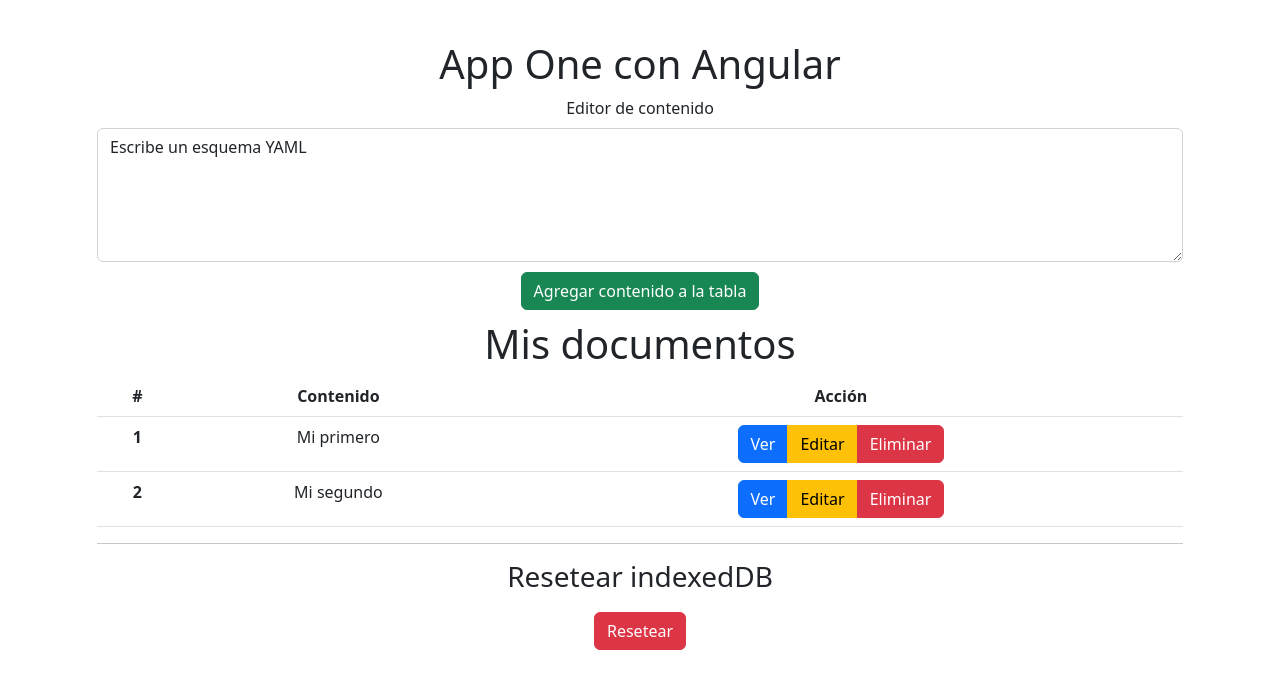
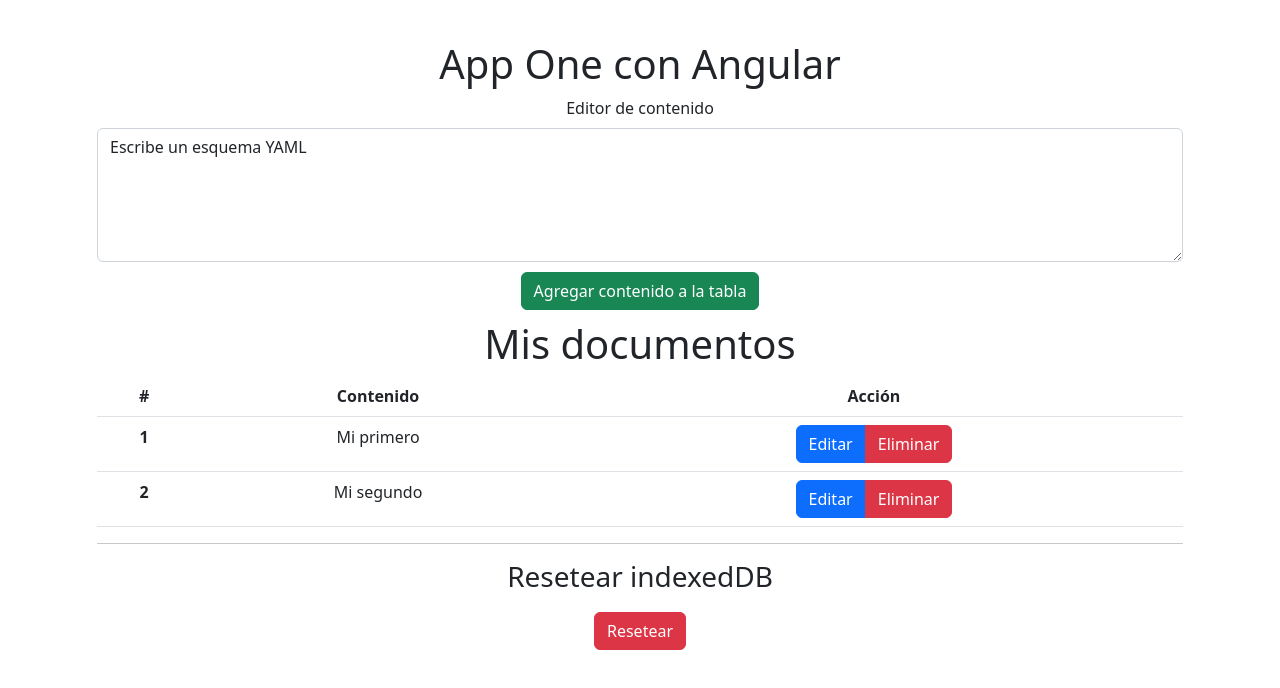
Before and after one commit to hugobcerdaminaya/demo-angular-structured-document-editor, an Angular app: page / in a window 1280 px wide. Shown: the top 688 px of the page. Built offline with nearby package versions, Linux system fonts and the light colour scheme.

Commit message:
crud of records in indexeddb is added

```diff
--- a/src/app/app.component.html
+++ b/src/app/app.component.html
@@ -2,7 +2,6 @@
   <div class="starter-template">
     <h1>{{title}}</h1>
       <app-yaml-editor></app-yaml-editor>
-      <app-yaml-list></app-yaml-list>
     <hr>
     <h3>Resetear indexedDB</h3>
     <button class="btn btn-danger btn-md btn-reset" (click)="resetDatabase()">Resetear</button>
--- a/src/app/app.component.ts
+++ b/src/app/app.component.ts
@@ -1,5 +1,4 @@
-import { Component, VERSION } from '@angular/core';
-import { liveQuery } from 'dexie';
+import { Component } from '@angular/core';
 import { db } from '../db/db';
 @Component({
   selector: 'app-root',
--- a/src/app/yaml-editor/yaml-editor.component.html
+++ b/src/app/yaml-editor/yaml-editor.component.html
@@ -5,4 +5,5 @@
     id="name"
     #name
     [(ngModel)]="documentName"></textarea>
-<button type="submit" class="btn btn-md btn-success btn-submit" (click)="addDocument()">Agregar contenido a la tabla</button>
+<button type="submit" id="btn-add-content" class="btn btn-md btn-success btn-submit" (click)="addDocument()">Agregar contenido a la tabla</button>
+<app-yaml-list (valueEdit)='editDocument($event)'></app-yaml-list>
--- a/src/app/yaml-editor/yaml-editor.component.ts
+++ b/src/app/yaml-editor/yaml-editor.component.ts
@@ -1,4 +1,4 @@
-import { Component, OnInit } from '@angular/core';
+import { Component, OnInit, Input,Output, EventEmitter } from '@angular/core';
 import { db } from 'src/db/db';
 @Component({
   selector: 'app-yaml-editor',
@@ -6,11 +6,30 @@ import { db } from 'src/db/db';
   styleUrls: ['./yaml-editor.component.css']
 })
 export class YamlEditorComponent implements OnInit {
+  @Output() valueEdit = new EventEmitter();
+  documentId:any;
+  update=false;
+  async editDocument(documentList:any) {
+    this.documentId = documentList.id;
+    this.update=true;
+    this.documentName = documentList.title;
+    await this.documentName;
+  }
 
   async addDocument() {
-    await db.documentLists.add({
-      title: this.documentName,
-    });
+    if(!this.update){
+      await db.documentLists.add({
+        title: this.documentName,
+      });
+    }else{
+      await db.documentLists.update(this.documentId,{
+        title: this.documentName,
+      });
+      this.documentId=null;
+      this.update=false;
+      this.documentName = 'Escribe un esquema YAML';
+    }
+
   }
 
   documentName = 'Escribe un esquema YAML';
--- a/src/app/yaml-list-item/yaml-list-item.component.html
+++ b/src/app/yaml-list-item/yaml-list-item.component.html
@@ -1,5 +1,4 @@
 <div class="btn-group" role="group" aria-label="Acciones">
-    <button class="btn btn-primary">Ver</button>
-    <button class="btn btn-warning">Editar</button>
-    <button class="btn btn-danger">Eliminar</button>
+    <button class="btn btn-primary" (click)="editDocument(document)">Editar</button>
+    <button class="btn btn-danger" (click)="deleteDocument(document)">Eliminar</button>
 </div>
--- a/src/app/yaml-list-item/yaml-list-item.component.ts
+++ b/src/app/yaml-list-item/yaml-list-item.component.ts
@@ -1,4 +1,5 @@
-import { Component, OnInit } from '@angular/core';
+import { Component, OnInit, Input, Output, EventEmitter } from '@angular/core';
+import { db, DocumentList } from 'src/db/db';
 
 @Component({
   selector: 'app-yaml-list-item',
@@ -7,7 +8,17 @@ import { Component, OnInit } from '@angular/core';
 })
 export class YamlListItemComponent implements OnInit {
   list_item = "This is list item component";
+  @Input() document: any;
+  @Output() valueEdit = new EventEmitter();
   constructor() { }
+
+  async editDocument(document:any) {
+    await this.valueEdit.emit(document);
+  }
+
+  async deleteDocument(document:any) {
+    await db.documentLists.delete(document.id);
+  }
 
   ngOnInit(): void {
   }
--- a/src/app/yaml-list/yaml-list.component.html
+++ b/src/app/yaml-list/yaml-list.component.html
@@ -13,7 +13,7 @@
       <tr *ngFor="let document of documentLists$ | async">
         <th scope="row">{{document.id}}</th>
         <td>{{document.title}}</td>
-        <td><app-yaml-list-item></app-yaml-list-item></td>
+        <td><app-yaml-list-item [document]="document" (valueEdit)='editDocument($event)'></app-yaml-list-item></td>
       </tr>
     </tbody>
 </table>
--- a/src/app/yaml-list/yaml-list.component.ts
+++ b/src/app/yaml-list/yaml-list.component.ts
@@ -1,4 +1,4 @@
-import { Component, OnInit, Input } from '@angular/core';
+import { Component, OnInit, Input, Output, EventEmitter } from '@angular/core';
 import { db, DocumentList} from 'src/db/db';
 import { liveQuery } from 'dexie';
 
@@ -9,11 +9,15 @@ import { liveQuery } from 'dexie';
 })
 export class YamlListComponent implements OnInit {
   documentLists$ = liveQuery(() => this.listDocuments());
+  @Output() valueEdit = new EventEmitter();
+
   async listDocuments() {
     return await db.documentLists.toArray();
   }
 
-
+  async editDocument(documentList:any) {
+    await this.valueEdit.emit(documentList);
+  }
   constructor() { }
 
   ngOnInit(): void {
```
